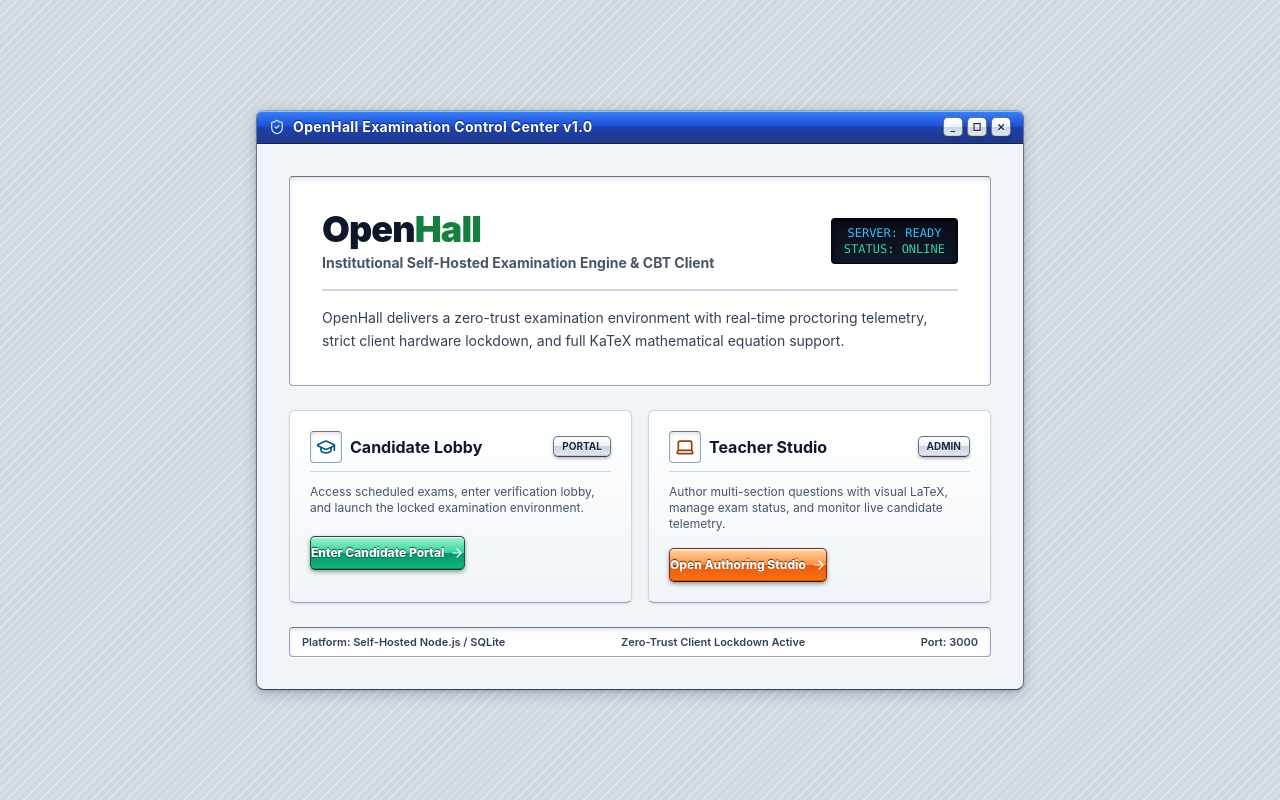
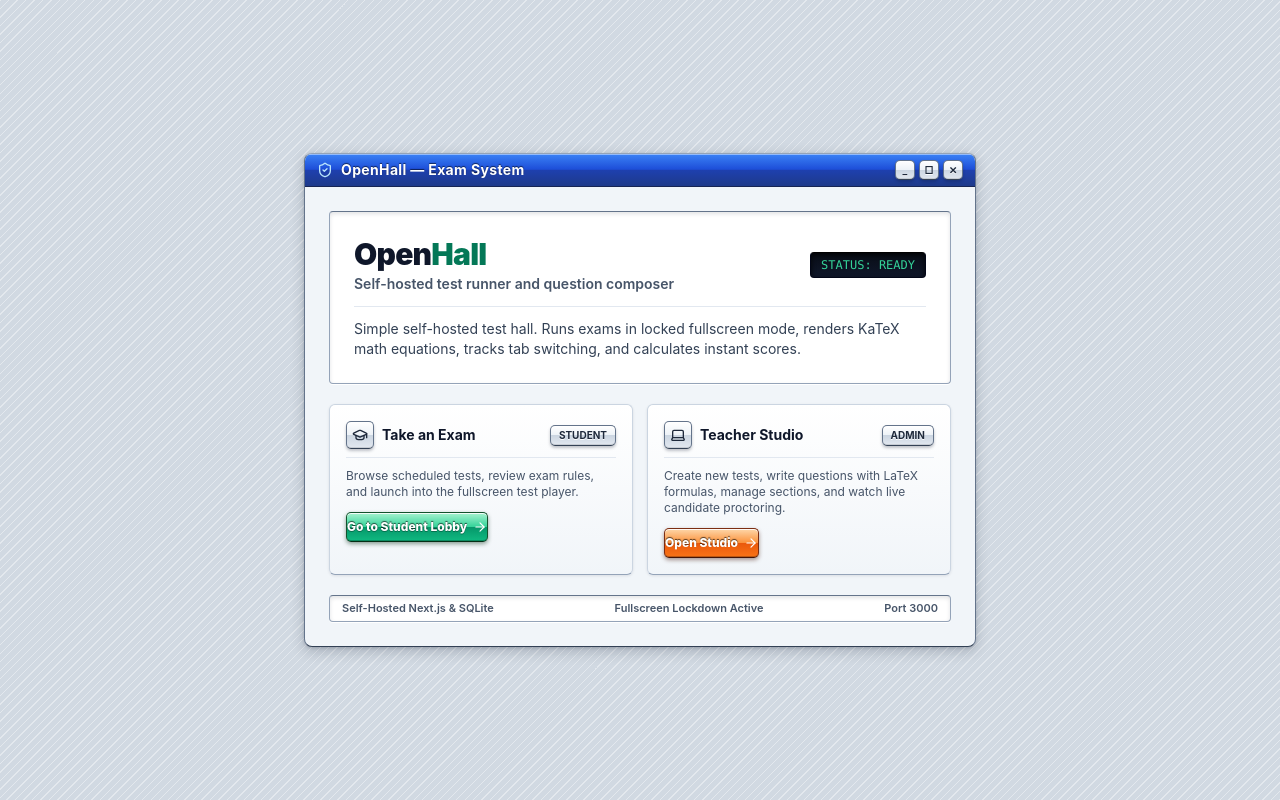
Before and after one commit to debarkak/openhall, a Next.js app: page / in a window 1280 px wide. Built offline with nearby package versions, Linux system fonts and the light colour scheme.

Commit message:
feat(home): replace generic marketing buzzwords with grounded project description

```diff
--- a/src/app/page.tsx
+++ b/src/app/page.tsx
@@ -4,14 +4,14 @@ import { ArrowRight, GraduationCap, Laptop, ShieldCheck } from "lucide-react";
 export default function HomePage() {
   return (
     <div className="flex min-h-screen flex-col items-center justify-center p-4 sm:p-8">
-      {/* Main Classic 3D Window Frame */}
-      <div className="retro-window w-full max-w-3xl overflow-hidden">
-        {/* Classic 3D Title Bar */}
+      {/* Main 2005 3D Window Frame */}
+      <div className="retro-window w-full max-w-2xl overflow-hidden">
+        {/* Title Bar */}
         <div className="retro-titlebar">
           <div className="flex items-center gap-2">
             <ShieldCheck className="h-4 w-4 text-sky-200" />
             <span className="text-xs sm:text-sm font-bold tracking-wide">
-              OpenHall Examination Control Center v1.0
+              OpenHall — Exam System
             </span>
           </div>
           <div className="flex items-center gap-1">
@@ -28,52 +28,50 @@ export default function HomePage() {
         </div>
 
         {/* Window Content */}
-        <div className="p-6 sm:p-8">
-          <div className="retro-sunken bg-white p-6 sm:p-8 mb-6">
-            <div className="flex items-center justify-between border-b-2 border-slate-300 pb-4 mb-4">
+        <div className="p-5 sm:p-6">
+          <div className="retro-sunken bg-white p-5 sm:p-6 mb-5">
+            <div className="flex items-center justify-between border-b border-slate-200 pb-3 mb-3">
               <div>
-                <h1 className="text-3xl sm:text-4xl font-black tracking-tight text-slate-900">
-                  Open<span className="text-green-700">Hall</span>
+                <h1 className="text-2xl sm:text-3xl font-black tracking-tight text-slate-900">
+                  Open<span className="text-emerald-700">Hall</span>
                 </h1>
-                <p className="text-xs sm:text-sm font-bold text-slate-600 mt-1">
-                  Institutional Self-Hosted Examination Engine &amp; CBT Client
+                <p className="text-xs sm:text-sm font-semibold text-slate-600 mt-0.5">
+                  Self-hosted test runner and question composer
                 </p>
               </div>
-              <div className="hidden sm:block retro-sunken-dark px-3 py-1.5 text-center font-mono text-xs">
-                <div>SERVER: READY</div>
-                <div className="text-emerald-400">STATUS: ONLINE</div>
+              <div className="hidden sm:block retro-sunken-dark px-2.5 py-1 text-center font-mono text-xs">
+                <span className="text-emerald-400">STATUS: READY</span>
               </div>
             </div>
 
-            <p className="text-sm text-slate-700 leading-relaxed">
-              OpenHall delivers a zero-trust examination environment with real-time proctoring telemetry,
-              strict client hardware lockdown, and full KaTeX mathematical equation support.
+            <p className="text-xs sm:text-sm text-slate-700 leading-relaxed">
+              Simple self-hosted test hall. Runs exams in locked fullscreen mode, renders KaTeX math equations, tracks tab switching, and calculates instant scores.
             </p>
           </div>
 
           {/* Primary Portal Selectors */}
-          <div className="grid grid-cols-1 sm:grid-cols-2 gap-4 text-left">
+          <div className="grid grid-cols-1 sm:grid-cols-2 gap-3.5 text-left">
             {/* Candidate Portal */}
             <Link
               href="/lobby"
-              className="retro-panel group p-5 hover:bg-slate-200 block transition-none active:translate-x-[1px] active:translate-y-[1px]"
+              className="retro-panel group p-4 hover:bg-slate-100 block transition-all"
             >
-              <div className="flex items-center justify-between mb-3 border-b border-slate-300 pb-2">
+              <div className="flex items-center justify-between mb-2.5 border-b border-slate-200 pb-2">
                 <div className="flex items-center gap-2">
-                  <div className="retro-sunken flex h-8 w-8 items-center justify-center bg-sky-100 text-sky-800">
-                    <GraduationCap className="h-5 w-5" />
+                  <div className="retro-btn flex h-7 w-7 items-center justify-center text-sky-800">
+                    <GraduationCap className="h-4 w-4" />
                   </div>
-                  <h2 className="text-base font-bold text-slate-900">Candidate Lobby</h2>
+                  <h2 className="text-sm font-bold text-slate-900">Take an Exam</h2>
                 </div>
                 <span className="retro-btn px-2 py-0.5 text-[10px] font-bold">
-                  PORTAL
+                  STUDENT
                 </span>
               </div>
-              <p className="text-xs text-slate-600 mb-4 min-h-[36px]">
-                Access scheduled exams, enter verification lobby, and launch the locked examination environment.
+              <p className="text-xs text-slate-600 mb-3 min-h-[32px]">
+                Browse scheduled tests, review exam rules, and launch into the fullscreen test player.
               </p>
-              <div className="retro-btn-green py-2 text-center text-xs flex items-center justify-center gap-1.5">
-                <span>Enter Candidate Portal</span>
+              <div className="retro-btn-green py-1.5 text-center text-xs flex items-center justify-center gap-1.5">
+                <span>Go to Student Lobby</span>
                 <ArrowRight className="h-3.5 w-3.5" />
               </div>
             </Link>
@@ -81,34 +79,34 @@ export default function HomePage() {
             {/* Teacher Studio */}
             <Link
               href="/studio"
-              className="retro-panel group p-5 hover:bg-slate-200 block transition-none active:translate-x-[1px] active:translate-y-[1px]"
+              className="retro-panel group p-4 hover:bg-slate-100 block transition-all"
             >
-              <div className="flex items-center justify-between mb-3 border-b border-slate-300 pb-2">
+              <div className="flex items-center justify-between mb-2.5 border-b border-slate-200 pb-2">
                 <div className="flex items-center gap-2">
-                  <div className="retro-sunken flex h-8 w-8 items-center justify-center bg-amber-100 text-amber-800">
-                    <Laptop className="h-5 w-5" />
+                  <div className="retro-btn flex h-7 w-7 items-center justify-center text-amber-800">
+                    <Laptop className="h-4 w-4" />
                   </div>
-                  <h2 className="text-base font-bold text-slate-900">Teacher Studio</h2>
+                  <h2 className="text-sm font-bold text-slate-900">Teacher Studio</h2>
                 </div>
                 <span className="retro-btn px-2 py-0.5 text-[10px] font-bold">
                   ADMIN
                 </span>
               </div>
-              <p className="text-xs text-slate-600 mb-4 min-h-[36px]">
-                Author multi-section questions with visual LaTeX, manage exam status, and monitor live candidate telemetry.
+              <p className="text-xs text-slate-600 mb-3 min-h-[32px]">
+                Create new tests, write questions with LaTeX formulas, manage sections, and watch live candidate proctoring.
               </p>
-              <div className="retro-btn-orange py-2 text-center text-xs flex items-center justify-center gap-1.5">
-                <span>Open Authoring Studio</span>
+              <div className="retro-btn-orange py-1.5 text-center text-xs flex items-center justify-center gap-1.5">
+                <span>Open Studio</span>
                 <ArrowRight className="h-3.5 w-3.5" />
               </div>
             </Link>
           </div>
 
-          {/* Classic Status Bar */}
-          <div className="retro-sunken mt-6 flex flex-wrap items-center justify-between bg-slate-200 px-3 py-1.5 text-[11px] font-semibold text-slate-700">
-            <span>Platform: Self-Hosted Node.js / SQLite</span>
-            <span>Zero-Trust Client Lockdown Active</span>
-            <span>Port: 3000</span>
+          {/* Status Bar */}
+          <div className="retro-sunken mt-5 flex flex-wrap items-center justify-between bg-slate-100 px-3 py-1 text-[11px] font-semibold text-slate-600">
+            <span>Self-Hosted Next.js &amp; SQLite</span>
+            <span>Fullscreen Lockdown Active</span>
+            <span>Port 3000</span>
           </div>
         </div>
       </div>
```
